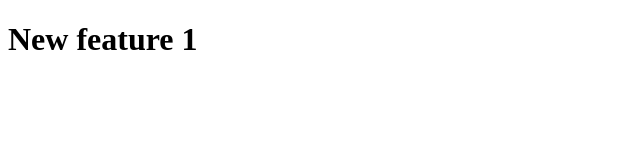
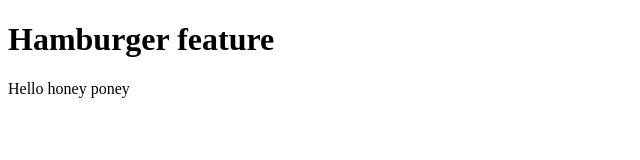
Before and after one commit to ugyentring/git-feature, a plain HTML site: page feature.html in a window 1280 px wide. Shown: the whole page, without its empty margins (0-640 px from the left). Drawn offline with Linux system fonts and the light colour scheme.

Commit message:
committed feature 1

```diff
--- a/feature.html
+++ b/feature.html
@@ -6,6 +6,7 @@
     <title>Document</title>
   </head>
   <body>
-    <h1>New feature 1</h1>
+    <h1>Hamburger feature</h1>
+    <p>Hello honey poney</p>
   </body>
 </html>
```
